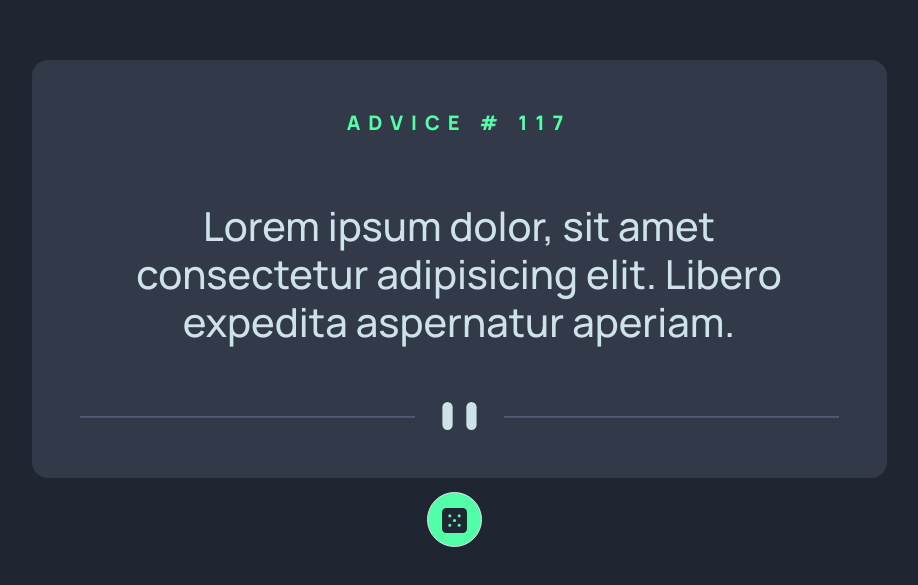
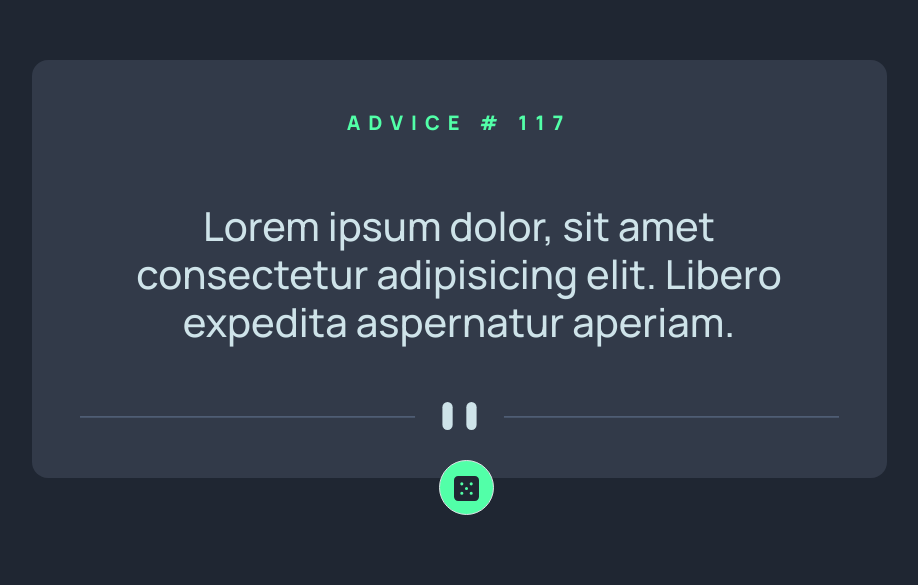
Before and after one commit to telixgoldens/Advice-general, a plain HTML site: page index.html in a window 1280 px wide. Shown: the part 131-716 px from the top of the page, without its empty margins (181-1099 px from the left). Drawn offline with nearby package versions, Linux system fonts and the light colour scheme.

Commit message:
fixed: css2

```diff
--- a/style.css
+++ b/style.css
@@ -47,8 +47,9 @@ h1 {
   text-align: center;
   margin-left: 46.2%;
   margin-right: 46.2%;
-  top: 27rem;
-  left: 0.7rem;
+  top: 25rem;
+  right: 0.5rem;
+
 }
 
 .dice-container img {
```
